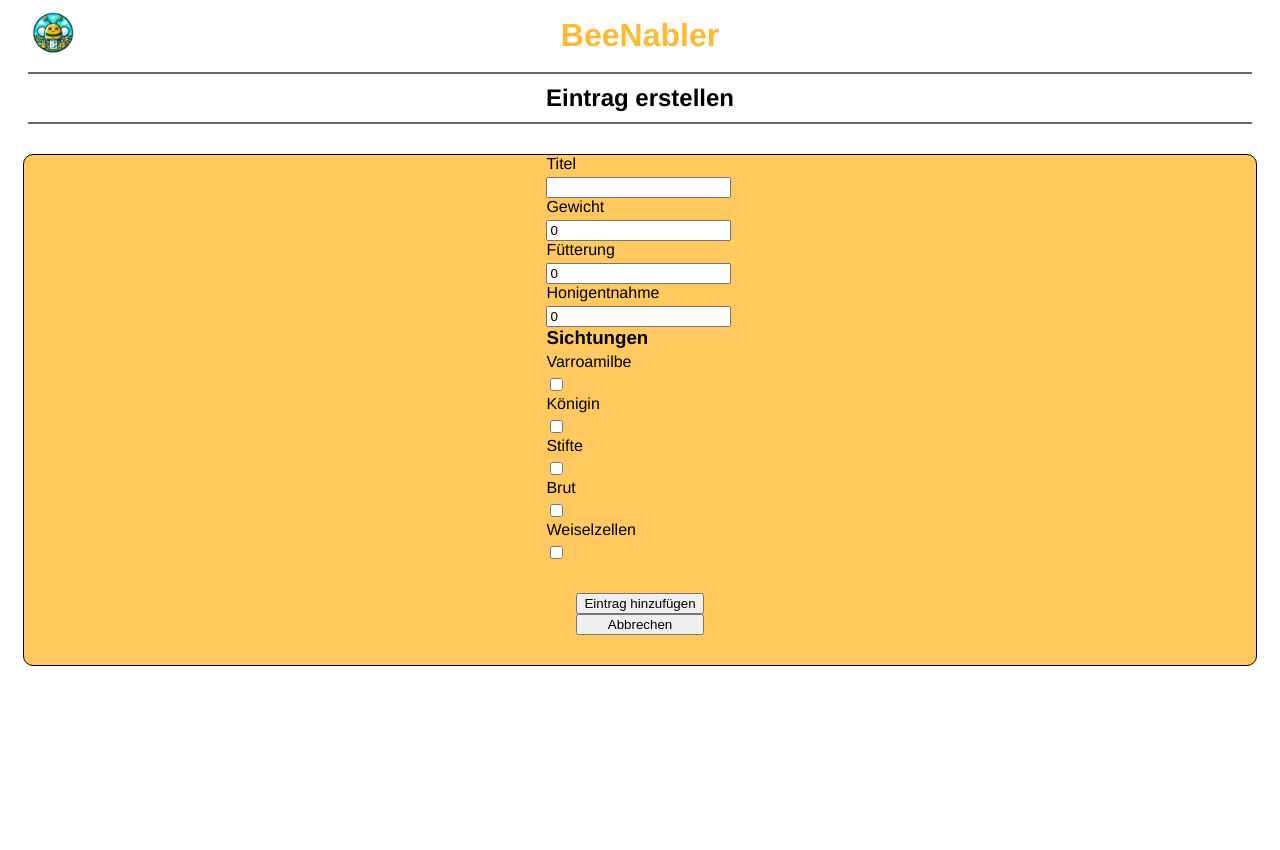
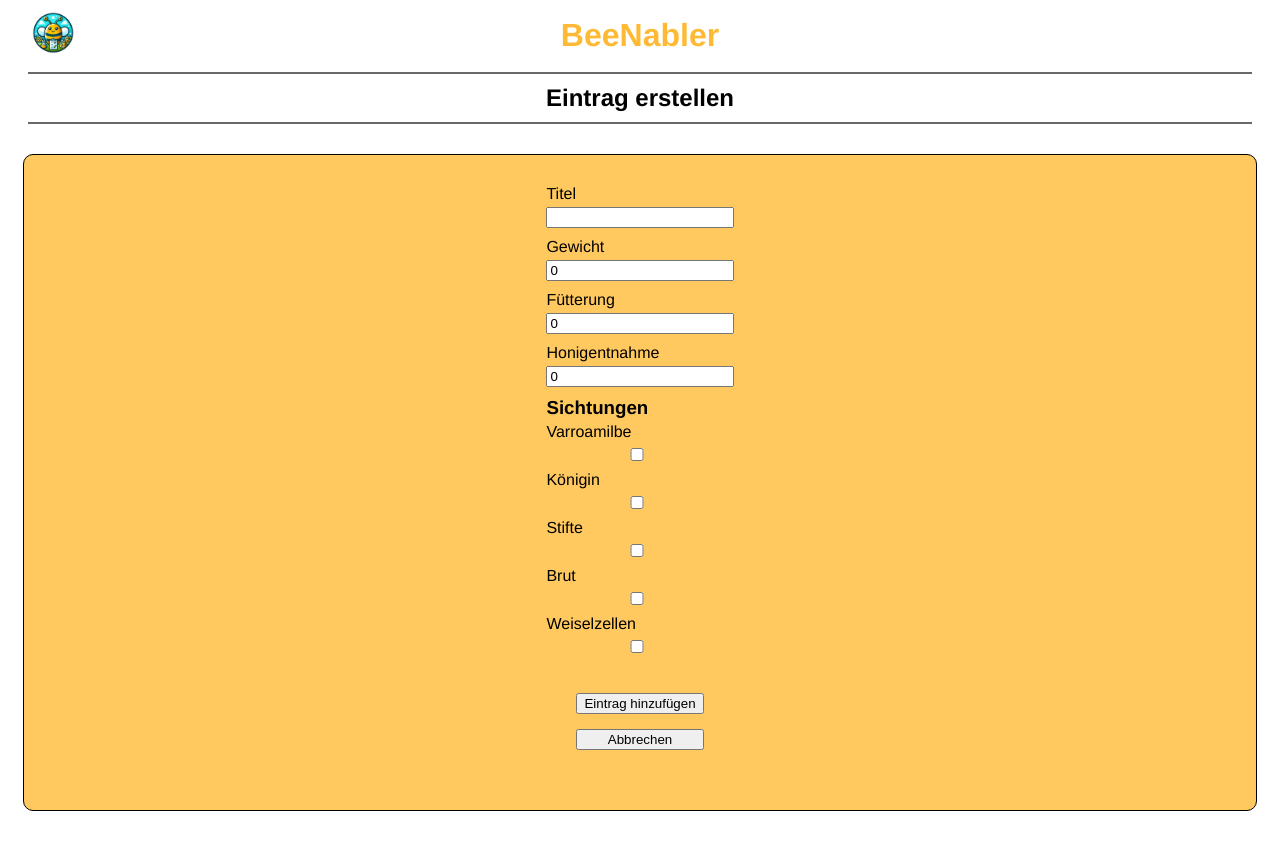
Before and after one commit to 4chiAA/capstone-beenabler, a React (Vite) app in the folder frontend/: page /entry/create/1 in a window 1280 px wide. Shown: the top 850 px of the page. Built offline with nearby package versions, Linux system fonts and the light colour scheme.

Commit message:
add first styling for entries

```diff
--- a/frontend/src/components/BeehiveDetail.tsx
+++ b/frontend/src/components/BeehiveDetail.tsx
@@ -46,28 +46,34 @@ export default function BeehiveDetail() {
                 </div>
 
                 <article className="beehive">
-                    <h3>{beehive.name}</h3>
+                    <h2>{beehive.name}</h2>
                     <p>{beehive.type}</p>
                     <p>Standort: {beehive.location}</p>
                     <p className="dateTime">Update: {beehive.dateTime}</p>
                 </article>
 
                 {entries.length > 0 && (
-                    <ul>
+                    <div className="entry-container">
+                        <h2>Einträge</h2>
                         {entries.map((entry: Entry) => (
-                            <ul key={entry.id}>
-                                <li>{entry.title}</li>
-                                <li>{entry.weight}</li>
-                                <li>{entry.feeding}</li>
-                                <li>{entry.honeyHarvest}</li>
-                                <li>{entry.varroaTreatment}</li>
-                                <li>{entry.queen}</li>
-                                <li>{entry.egg}</li>
-                                <li>{entry.brood}</li>
-                                <li>{entry.queenCells}</li>
-                            </ul>
+                            <article className="entry" key={entry.id}>
+                                <h3 className="entry-title">{entry.title}</h3>
+                                <section className="entry-actions">
+                                    {entry.weight > 0 ? <p className="entry-number">Gewicht {entry.weight} kg</p> : <p className="entry-number">Gewicht -</p>}
+                                    {entry.weight > 0 ? <p className="entry-number">Fütterung {entry.feeding} kg</p> : <p className="entry-number">Fütterung -</p>}
+                                    {entry.weight > 0 ? <p className="entry-number">Honigentnahme {entry.honeyHarvest} kg</p> : <p className="entry-number">Honigentnahme -</p>}
+                                </section>
+                                <h3>Sichtungen</h3>
+                                <section className="entry-sightings">
+                                    <p>Varroabehandlung <input type="checkbox" checked={entry.varroaTreatment} disabled /></p>
+                                    <p>Königin <input type="checkbox" checked={entry.queen} disabled /></p>
+                                    <p>Stifte <input type="checkbox" checked={entry.egg} disabled /></p>
+                                    <p>Brut <input type="checkbox" checked={entry.brood} disabled /></p>
+                                    <p>Weiselzellen <input type="checkbox" checked={entry.queenCells} disabled /></p>
+                                </section>
+                            </article>
                         ))}
-                    </ul>
+                    </div>
                 )}
             </div>
             <div className="create-button">
--- a/frontend/src/components/EntryCreateForm.tsx
+++ b/frontend/src/components/EntryCreateForm.tsx
@@ -1,3 +1,4 @@
+import "../stylesheets/EntryCreateForm.css";
 import {ChangeEvent, FormEvent, useState} from "react";
 import {useNavigate, useParams} from "react-router-dom";
 import axios from "axios";
@@ -98,7 +99,7 @@ export default function EntryCreateForm() {
 
     return (
         <div className="form-create-container">
-            <form className="new-entrie" onSubmit={createNewEntry}>
+            <form className="new-entry" onSubmit={createNewEntry}>
                 <p>Titel</p>
                 <input
                     type={"text"}
--- a/frontend/src/stylesheets/BeehiveDetail.css
+++ b/frontend/src/stylesheets/BeehiveDetail.css
@@ -33,3 +33,47 @@
     column-gap: 10px;
     cursor: pointer;
 }
+
+.entry-container {
+    display: flex;
+    flex-direction: column;
+    align-items: center;
+    padding-top: 20px;
+    gap: 12px;
+}
+
+.entry-container .entry {
+    display: flex;
+    flex-direction: column;
+    align-items: center;
+    color: #214A73;
+    background-color: #FFC960;
+    padding: 10px;
+}
+
+.entry .entry-title {
+
+}
+
+.entry .entry-actions {
+    display: flex;
+    flex-direction: row;
+    justify-content: center;
+    flex-wrap: wrap;
+    padding-bottom: 10px;
+}
+
+.entry .entry-number {
+    margin-right: 15px;
+}
+
+.entry .entry-sightings {
+    display: flex;
+    flex-direction: row;
+    flex-wrap: wrap;
+    justify-content: space-evenly;
+}
+
+input[type="checkbox"] {
+    margin-right: 10px;
+}
--- /dev/null
+++ b/frontend/src/stylesheets/EntryCreateForm.css
@@ -0,0 +1,21 @@
+.form-create-container {
+    display: flex;
+    justify-content: center;
+    margin-top: 20px;
+    background-color: #FFC960;
+    border: 1px solid;
+    border-radius: 10px;
+}
+.new-entry {
+    display: flex;
+    flex-direction: column;
+    padding: 30px;
+}
+
+.new-entry input {
+    margin-bottom: 10px;
+}
+
+.new-entry .buttons {
+    gap: 15px;
+}
```
